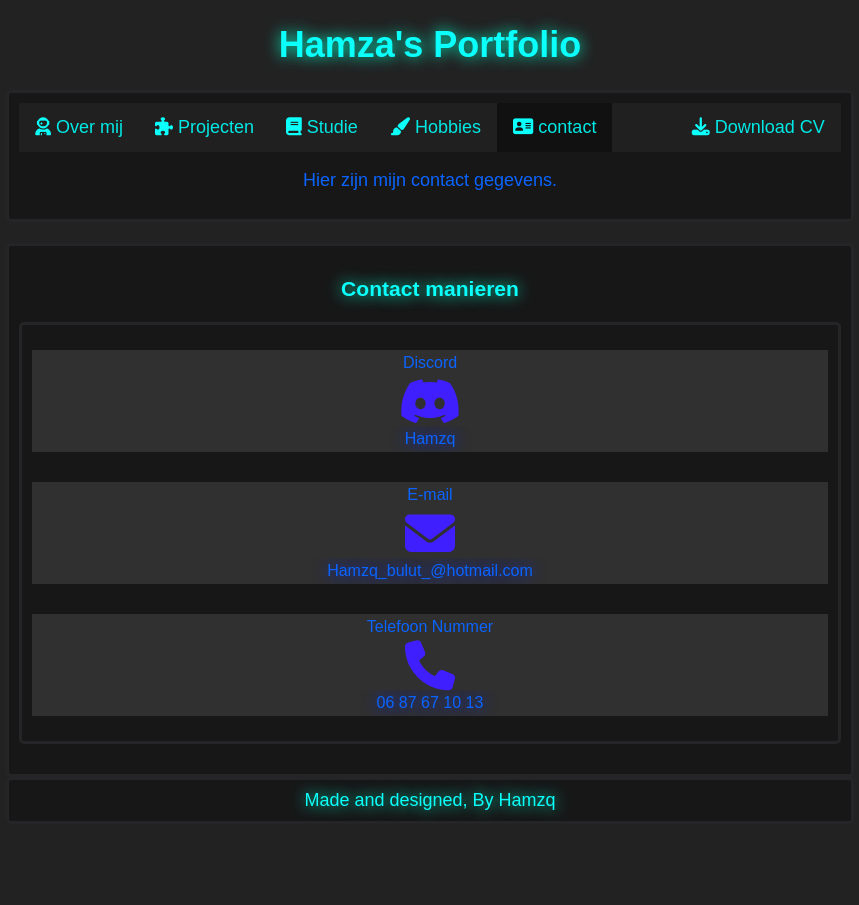
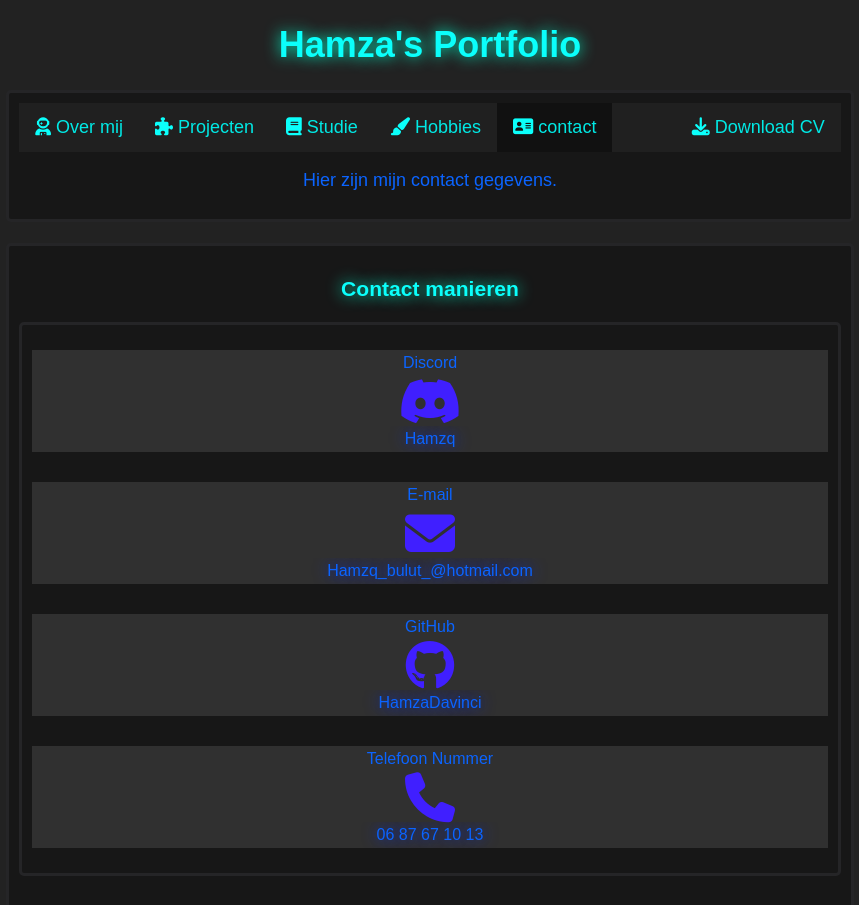
Before and after one commit to HamzaDavinci/HamzaDavinci.github.io, a plain HTML site: page contact.html in a window 1280 px wide. Shown: the top 905 px of the page, without its empty margins (210-1069 px from the left). Before the commit the page ends 832 px from the top, so only its background shows below. Drawn offline with Linux system fonts and the light colour scheme.

Commit message:
+ GitHub in Contacten

```diff
--- a/contact.html
+++ b/contact.html
@@ -36,6 +36,7 @@
             <div class="flex-container">
                 <div><p>Discord</p><i class="fa-brands fa-discord"></i><p style="text-shadow: 0 0 15px rgb(0, 47, 255);">Hamzq</p></div>
                 <div><p>E-mail</p><i class="fa-solid fa-envelope"></i><p style="text-shadow: 0 0 15px rgb(0, 47, 255);">Hamzq_bulut_@hotmail.com</p></div>
+                <div><p>GitHub</p><i class="fa-brands fa-github"></i><p style="text-shadow: 0 0 15px rgb(0, 47, 255);">HamzaDavinci</p></div>
                 <div><p>Telefoon Nummer</p><i class="fa-solid fa-phone"></i><p style="text-shadow: 0 0 15px rgb(0, 47, 255);" >06 87 67 10 13</p></div>
             </div>
         </div>
```
